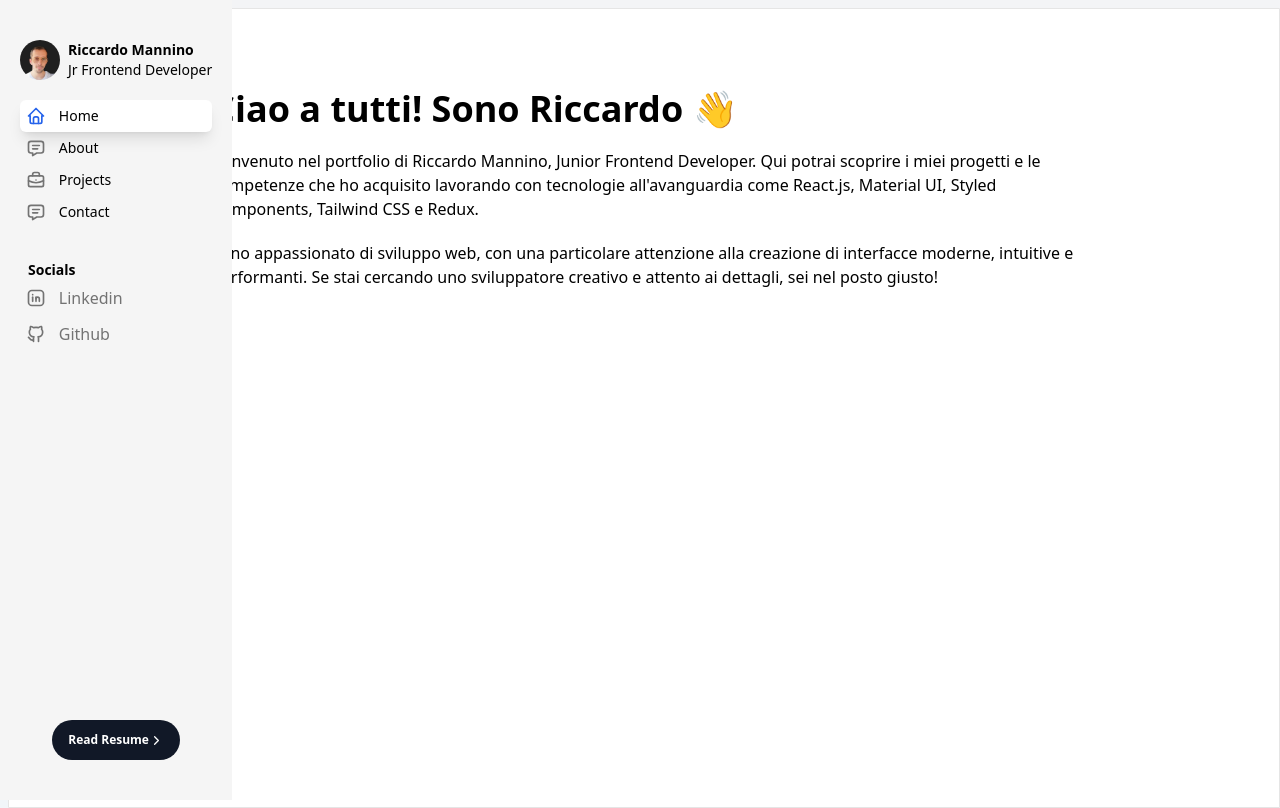
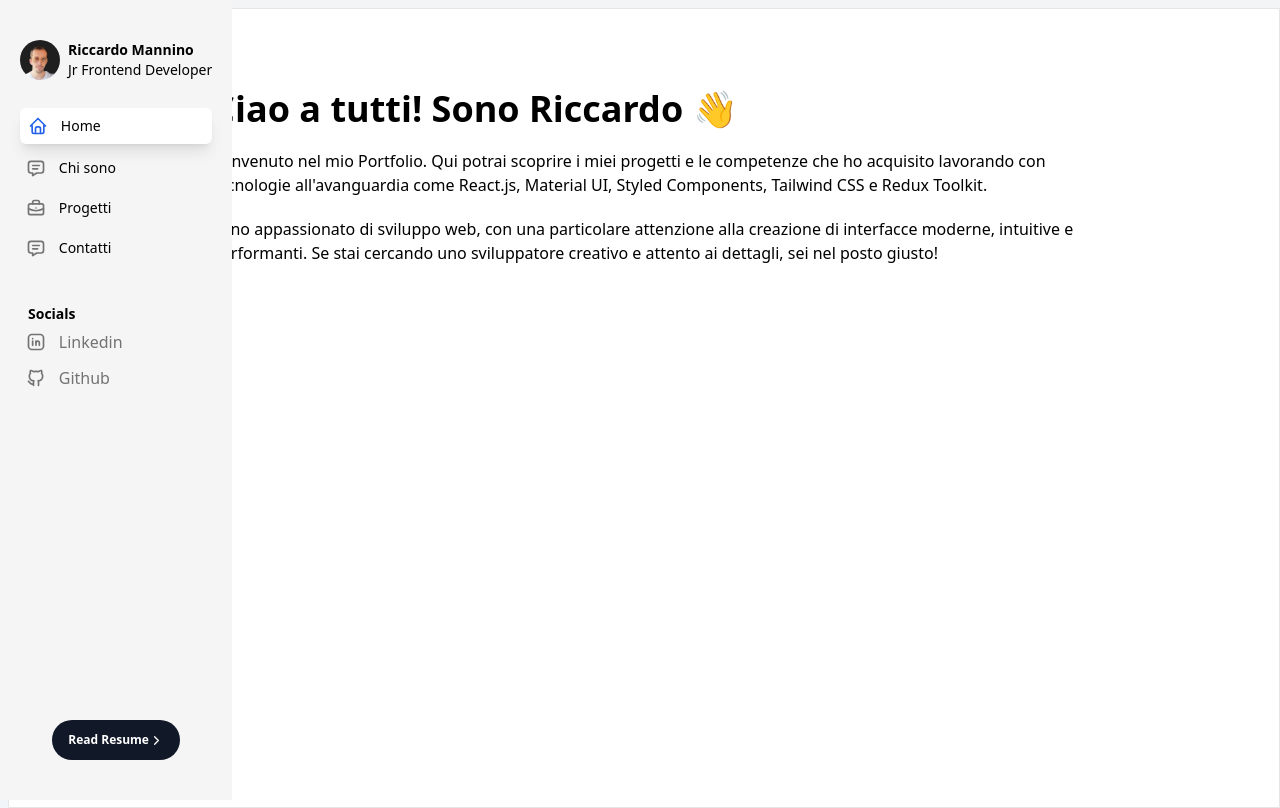
Before and after one commit to RiccardoMannino/portfolio, a Next.js app: page / in a window 1280 px wide. Built offline with nearby package versions, Linux system fonts and the light colour scheme.

Commit message:
modifiche stile

```diff
--- a/src/app/page.tsx
+++ b/src/app/page.tsx
@@ -1,12 +1,14 @@
 export default function Home() {
 	return (
 		<>
-			<h1 className="font-semibold text-4xl">Ciao a tutti! Sono Riccardo 👋</h1>
+			<h1 className="font-semibold md:text-4xl text-2xl">
+				Ciao a tutti! Sono Riccardo 👋
+			</h1>
 			<p className="mt-5 text-base">
-				Benvenuto nel portfolio di Riccardo Mannino, Junior Frontend Developer.
-				Qui potrai scoprire i miei progetti e le competenze che ho acquisito
-				lavorando con tecnologie all&apos;avanguardia come React.js, Material
-				UI, Styled Components, Tailwind CSS e Redux.
+				Benvenuto nel mio Portfolio. Qui potrai scoprire i miei progetti e le
+				competenze che ho acquisito lavorando con tecnologie
+				all&apos;avanguardia come React.js, Material UI, Styled Components,
+				Tailwind CSS e Redux Toolkit.
 			</p>
 			<p className="mt-5 text-base">
 				Sono appassionato di sviluppo web, con una particolare attenzione alla
--- a/src/components/Sidebar.tsx
+++ b/src/components/Sidebar.tsx
@@ -52,7 +52,7 @@ export default function Sidebar() {
 			),
 		},
 		{
-			pagina: "About",
+			pagina: "Chi sono",
 			href: "/about",
 			image: (
 				<IconMessage
@@ -62,7 +62,7 @@ export default function Sidebar() {
 			),
 		},
 		{
-			pagina: "Projects",
+			pagina: "Progetti",
 			href: "/projects",
 			image: (
 				<IconBriefcase
@@ -72,7 +72,7 @@ export default function Sidebar() {
 			),
 		},
 		{
-			pagina: "Contact",
+			pagina: "Contatti",
 			href: "/contact",
 			image: (
 				<IconMessage
@@ -103,9 +103,9 @@ export default function Sidebar() {
 				transition={{ type: "spring", duration: 1.5 }}
 				className="h-full bg-neutral-100 py-10 px-5 fixed left-0 flex flex-col justify-between w-fit z-50"
 			>
-				<div className="flex flex-col gap-5">
+				<div className="flex flex-col gap-7">
 					<Avatar />
-					<div className="flex flex-col">
+					<div className="flex flex-col ">
 						{listaPagine.map((li) => (
 							<Link
 								key={li.href}
@@ -114,8 +114,8 @@ export default function Sidebar() {
 								}}
 								className={
 									(isActive(`${li.href}`) &&
-										"flex flex-row p-[6px] shadow-lg rounded-md w-full bg-white stroke-blue-600  text-sm items-center") ||
-									"flex p-[6px] text-sm  text-neutral-500 stroke-neutral-500 ease-in-out hover:text-neutral-700 hover:stroke-neutral-700 "
+										"flex mb-2 flex-row p-[8px] shadow-lg rounded-md w-full bg-white stroke-blue-600  text-sm items-center") ||
+									"flex mb-2 p-[6px] text-sm  text-neutral-500 stroke-neutral-500 ease-in-out hover:text-neutral-700 hover:stroke-neutral-700 "
 								}
 								href={li.href}
 							>
```
